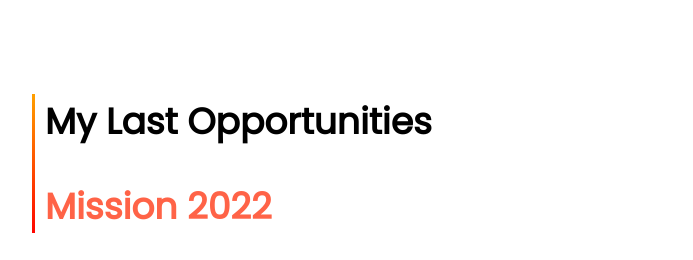
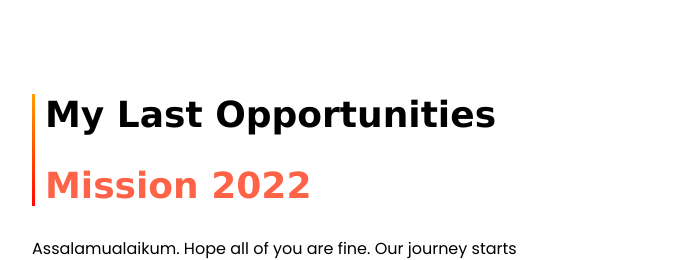
Before and after one commit to frsiam/portfolio_assignment_one, a plain HTML site: page index.html in a window 1280 px wide. Shown: the top 260 px of the page, 96-789 px from the left. Drawn offline with Linux system fonts and the light colour scheme.

Commit message:
font style update

```diff
--- a/style.css
+++ b/style.css
@@ -13,8 +13,7 @@ body{
     border-image-slice: 4;
     padding-left: 10px;
     font-size: x-large;
-    height: 35%;
-
+    font-family:Verdana;
 }
 .div_width{
     width: 50%;
```
